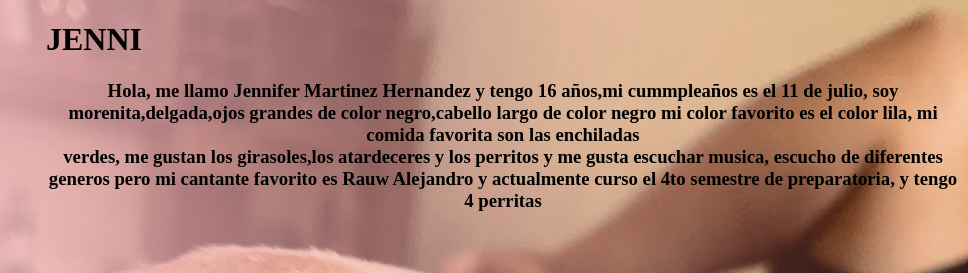
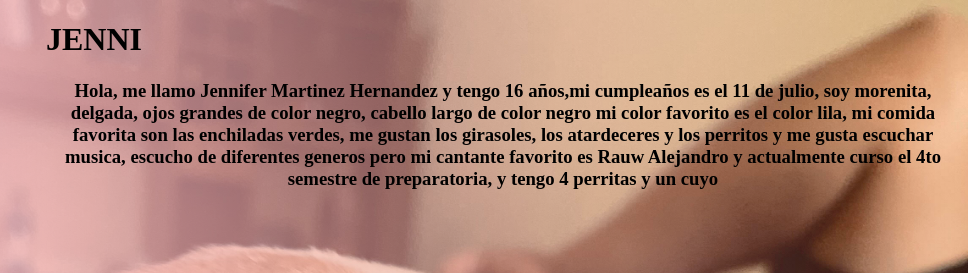
Before and after one commit to Jennisita11/sobremi, a plain HTML site: page index.html in a window 1280 px wide. Shown: the top 273 px of the page, 312-1280 px from the left. Drawn offline with Linux system fonts and the light colour scheme; files whose address does not match are found by name.

Commit message:
index.html

```diff
--- a/index.html
+++ b/index.html
@@ -14,11 +14,11 @@ background-size:cover;
 	<h1>JENNI</h1>
 	<div class="justificado">
 <h3 align =center>
-	Hola, me llamo Jennifer Martinez Hernandez y tengo 16 años,mi cummpleaños es el 11 de julio,
-	soy morenita,delgada,ojos grandes de color negro,cabello largo de color negro mi color favorito
-	es el color lila, mi comida favorita son las enchiladas <br>verdes, me gustan los girasoles,los
+	Hola, me llamo Jennifer Martinez Hernandez y tengo 16 años,mi cumpleaños es el 11 de julio,
+	soy morenita, delgada, ojos grandes de color negro, cabello largo de color negro mi color favorito
+	es el color lila, mi comida favorita son las enchiladas verdes, me gustan los girasoles, los
     atardeceres y los perritos y me gusta escuchar musica, escucho de diferentes generos pero mi
-    cantante favorito es Rauw Alejandro y actualmente curso el 4to semestre de preparatoria, y tengo 4 perritas </h3>
+    cantante favorito es Rauw Alejandro y actualmente curso el 4to semestre de preparatoria, y tengo 4 perritas y un cuyo</h3>
 
 
 </body>
```
